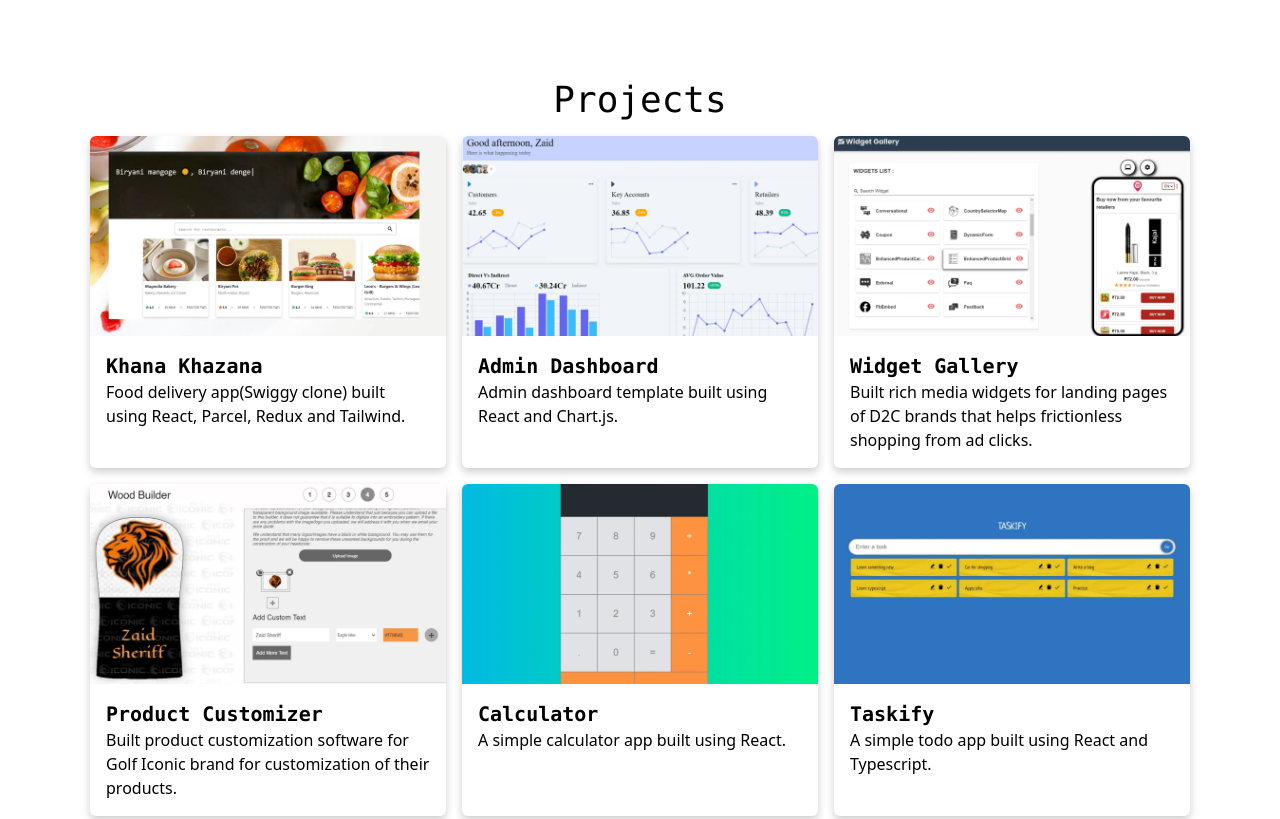
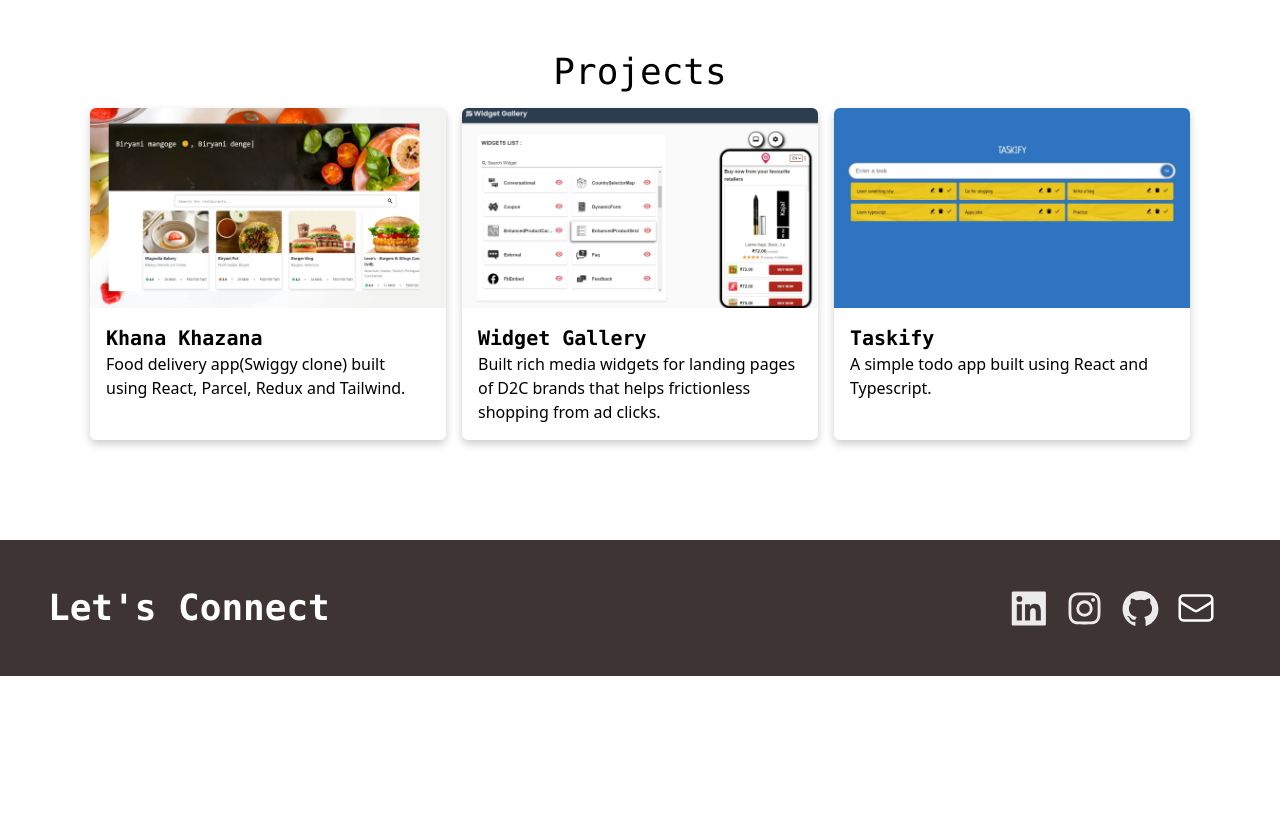
Before and after one commit to zaidsheriff786/zaid-sheriff, a website: page index.html in a window 1280 px wide. Shown: the part 1940-2759 px from the top of the page. After the commit the page ends 2616 px from the top, so only its background shows below. Drawn offline with Linux system fonts and the light colour scheme.

Commit message:
update resume

```diff
--- a/index.html
+++ b/index.html
@@ -4,7 +4,7 @@
     <meta charset="utf-8" />
     <meta
       name="description"
-      content="Hi I am Zaid Sheriff, I am a Software Engineer having more than 5 years of experience in building tech products. I am interested in UI development, learning new things and building side projects."
+      content="Frontend Engineer with 6+ years of progressive experience in crafting tech products. I am interested in UI development, learning new things and building side projects."
     />
     <meta
       name="keywords"
@@ -19,7 +19,7 @@
     <meta property="og:site_name" content="Zaid Sheriff" />
     <meta
       property="og:description"
-      content="Hi I am Zaid Sheriff, I am a Software Engineer having more than 5 years of experience in building tech products. I am interested in UI development, learning new things and building side projects."
+      content="Frontend Engineer with 6+ years of progressive experience in crafting tech products. I am interested in UI development, learning new things and building side projects."
     />
     <title>Zaid Sheriff</title>
     <link rel="canonical" href="https://zaidsheriff.com/" />
@@ -110,7 +110,7 @@
               </h2>
               <div class="mt-5 sm:mt-8"></div>
               <a
-                href="https://drive.google.com/file/d/1ZhBAe0EvozDkQGCfyHvQ0iyRedxQTQd6/view"
+                href="https://drive.google.com/file/d/1rbFVWDlFOZFAbNJK4MUS35vxdoJFndJ1/view"
                 target="_blank"
                 rel="noopener noreferrer"
               >
@@ -148,20 +148,19 @@
             About me
           </h2>
           <p class="text-justify text-base sm:text-xl">
-            Hi I am Zaid Sheriff, I am a Software Engineer having more than 5
-            years of experience in building tech products. Have experience in
-            working in multiple domains, including, but not limited to
-            E-commerce and Healthcare.
+            Hi I am Zaid Sheriff, I am a Frontend Engineer with 6+ years of
+            progressive experience in crafting tech products. Experienced in
+            diverse industry domains, specializing in the E-commerce industry.
           </p>
           <p class="mt-6 text-justify text-base sm:text-xl">
             Experienced in React js, Next.js, Node.js, Express.js, Redux,
-            Javascript, jQuery, Fabric.js, MYSQL, HTML5, CSS, Tailwind CSS,
-            Material UI and Ant Design.
+            JavaScript, TypeScript, jQuery, Fabric.js, MYSQL, HTML5, CSS,
+            Tailwind CSS, Material UI and Ant Design.
           </p>
           <p class="mt-6 text-justify text-base sm:text-xl">
-            Highly skilled in building complex, large-scale and performant web
-            applications. Passionate engineer who strives to build pixel perfect
-            design and has a strong aptitude towards learning new technologies.
+            Proficient in building complex, large-scale and performant web
+            applications. Focuses on achieving pixel-perfect designs and staying
+            up-to-date with emerging trends in front-end development.
           </p>
         </div>
       </div>
@@ -301,22 +300,6 @@
             </div>
           </a>
           <a
-            href="https://zaidsheriff786.github.io/love-local/"
-            target="_blank"
-            class="w-[356px] shadow-[0_4px_8px_0_rgba(0,0,0,0.2)] hover:shadow-[0_8px_16px_0_rgba(0,0,0,0.2)] transition duration-[0.3s] rounded-md"
-          >
-            <div
-              class="h-[200px] bg-no-repeat bg-center bg-cover rounded-t-md"
-              style="background-image: url('./images/adminpanel.webp')"
-            ></div>
-            <div class="p-4">
-              <div class="font-mono font-bold text-xl">Admin Dashboard</div>
-              <div class="font-normal text-sm sm:text-base">
-                Admin dashboard template built using React and Chart.js.
-              </div>
-            </div>
-          </a>
-          <a
             href="https://brands-in.shortlyst.com/liveWidgetPreview"
             target="_blank"
             class="w-[356px] shadow-[0_4px_8px_0_rgba(0,0,0,0.2)] hover:shadow-[0_8px_16px_0_rgba(0,0,0,0.2)] transition duration-[0.3s] rounded-md"
@@ -330,39 +313,6 @@
               <div class="font-normal text-sm sm:text-base">
                 Built rich media widgets for landing pages of D2C brands that
                 helps frictionless shopping from ad clicks.
-              </div>
-            </div>
-          </a>
-          <a
-            href="https://golficonic.com/products/wood-headcover-custom-builder?variant=&view=productimize"
-            target="_blank"
-            class="w-[356px] shadow-[0_4px_8px_0_rgba(0,0,0,0.2)] hover:shadow-[0_8px_16px_0_rgba(0,0,0,0.2)] transition duration-[0.3s] rounded-md"
-          >
-            <div
-              class="h-[200px] bg-no-repeat bg-center bg-cover rounded-t-md"
-              style="background-image: url('./images/golficonic.webp')"
-            ></div>
-            <div class="p-4">
-              <div class="font-mono font-bold text-xl">Product Customizer</div>
-              <div class="font-normal text-sm sm:text-base">
-                Built product customization software for Golf Iconic brand for
-                customization of their products.
-              </div>
-            </div>
-          </a>
-          <a
-            href="https://zaidsheriff786.github.io/calculator/"
-            target="_blank"
-            class="w-[356px] shadow-[0_4px_8px_0_rgba(0,0,0,0.2)] hover:shadow-[0_8px_16px_0_rgba(0,0,0,0.2)] transition duration-[0.3s] rounded-md"
-          >
-            <div
-              class="h-[200px] bg-no-repeat bg-center bg-cover rounded-t-md"
-              style="background-image: url('./images/calculator.webp')"
-            ></div>
-            <div class="p-4">
-              <div class="font-mono font-bold text-xl">Calculator</div>
-              <div class="font-normal text-sm sm:text-base">
-                A simple calculator app built using React.
               </div>
             </div>
           </a>
```
Also changed, not shown: dist/style.css, images/adminpanel.webp (deleted), images/calculator.webp (deleted), images/golficonic.webp (deleted), images/hero.webp.
